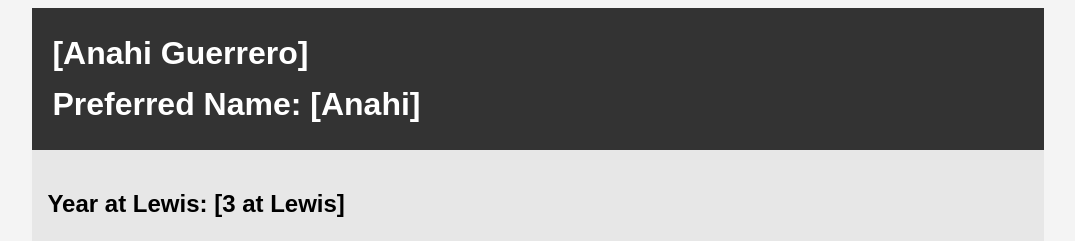
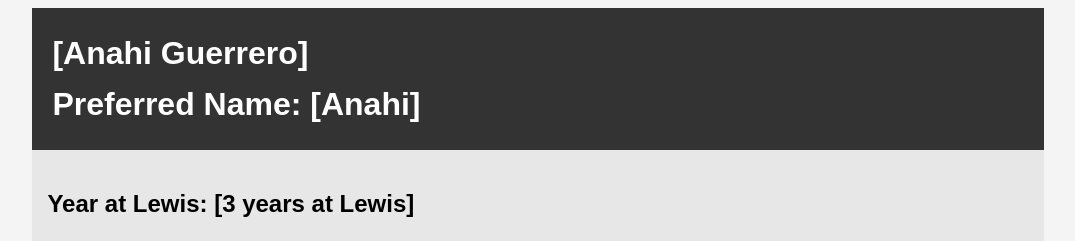
Before and after one commit to anahi203/me, a plain HTML site: page index.html in a window 1280 px wide. Shown: the top 241 px of the page, without its empty margins (102-1177 px from the left). Drawn offline with Linux system fonts and the light colour scheme.

Commit message:
Update index.html

```diff
--- a/index.html
+++ b/index.html
@@ -36,7 +36,7 @@
         </header>
 
         <section class="lewis">
-			<h2>Year at Lewis: [3 at Lewis]</h2>
+			<h2>Year at Lewis: [3 years at Lewis]</h2>
 			<h2>Lewis major/minor/concentrations: [Avaiation Administration]</h2>
 			<h2>Reasons for pursuing this degree: [I'm pusrsuing this degree because I would like a backup plan as I'm simultaneously working for my Private Pilot certificate.]</h2>
         </section>
```
